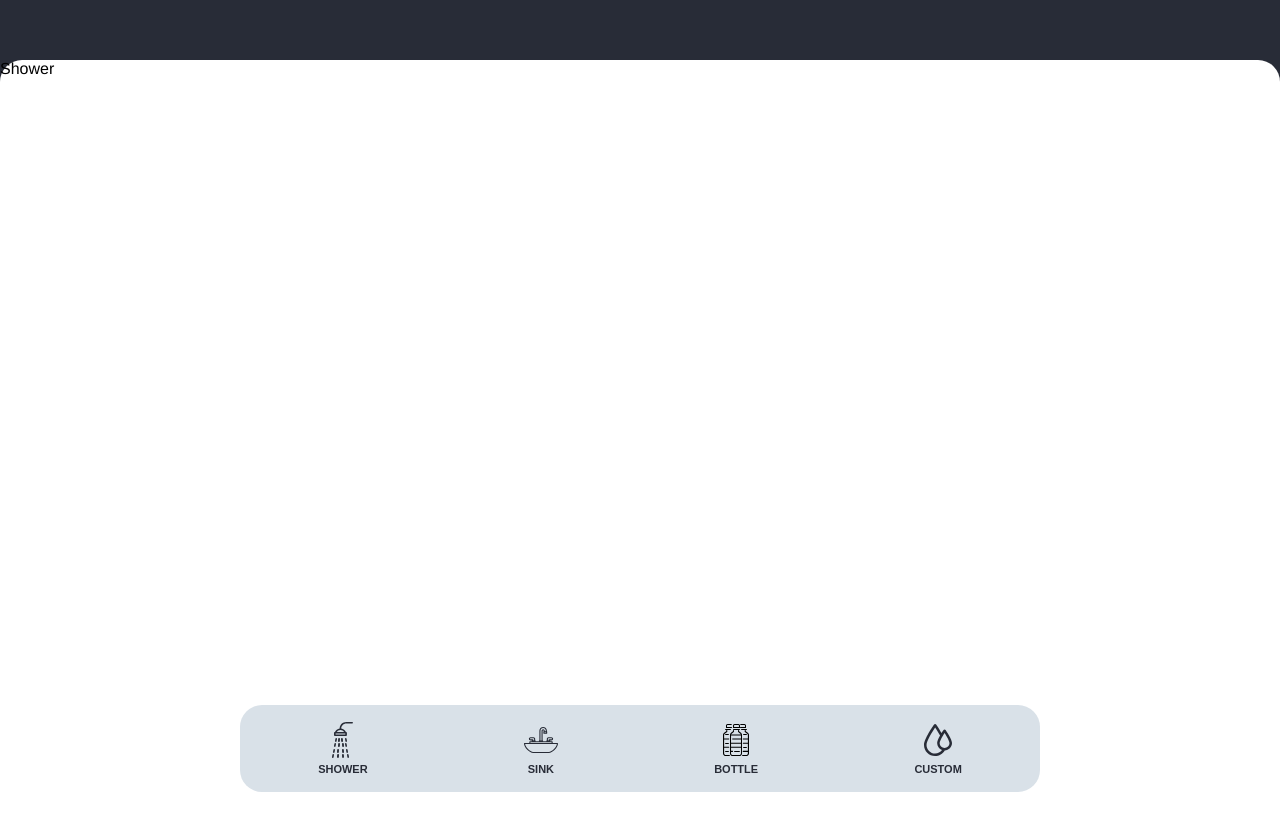
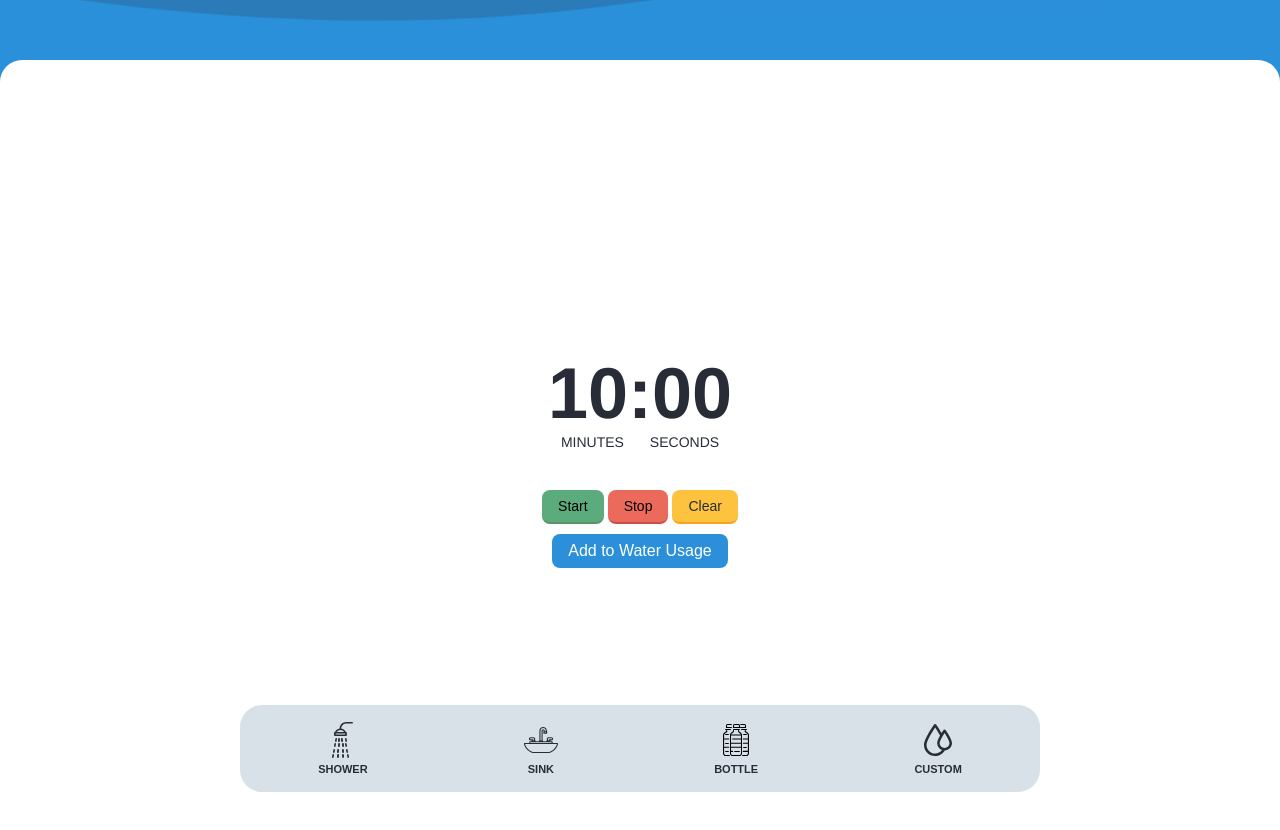
Before and after one commit to kylemcd/dripdrip, a React (Create React App) app: page / in a window 1280 px wide. Both pictures are taken after a click on the button "SHOWER". Shown: the top 830 px of the page. Built offline with nearby package versions, Linux system fonts and the light colour scheme.

Commit message:
Adds timer functionality, integrates global state deeper

```diff
--- a/src/components/Cup/index.js
+++ b/src/components/Cup/index.js
@@ -10,18 +10,30 @@ import {
   SupportingText
 } from './styled';
 
-// TODO: fetch these values
-const percentageRemaining = 70;
-const gallonsRemaining = 20;
+import {
+  WaterContext,
+  WaterConsumer
+} from '../../context';
 
 class Cup extends Component {
+
+  calculatePercentage = () => {
+    const { waterRemaining, waterTotal } = this.context;
+
+    const percentageRemaining = (waterRemaining / waterTotal) * 100;
+
+    return percentageRemaining;
+  }
+
   render() {
     return (
+      <WaterConsumer>
+        {({ waterRemaining }) => (
           <Container>
-        <Water percentageRemaining={percentageRemaining}>
+            <Water percentageRemaining={this.calculatePercentage()}>
               <TextContainer>
                 <NumberContainer>
-              <Number>{gallonsRemaining}</Number>
+                  <Number>{waterRemaining}</Number>
                   <Measurement>GAL</Measurement>
                 </NumberContainer>
                 <SupportingText>
@@ -30,8 +42,12 @@ class Cup extends Component {
               </TextContainer>
             </Water>
           </Container>
+        )}
+      </WaterConsumer>
     );
   }
 }
 
+Cup.contextType = WaterContext;
+
 export default Cup;
--- a/src/components/Dock/index.js
+++ b/src/components/Dock/index.js
@@ -16,24 +16,27 @@ import {
 } from '../../icons';
 
 import {
-  Modal
+  Modal,
+  SinkPanel,
+  ShowerPanel
 } from '../../components';
 
 import {
-  DockProvider,
   DockConsumer
-} from '../../context/DockContext';
+} from '../../context';
 
 class Dock extends Component {
 
   render() {
     return (
-      <DockProvider>
       <DockConsumer>
         {({ isModalVisible, activePanel, toggleModal }) => (
           <Container>
             <Modal isVisible={isModalVisible}>
-                {activePanel}
+              {activePanel === 'Shower' && <ShowerPanel/>}
+              {activePanel === 'Sink' && <SinkPanel/>}
+              {activePanel === 'Bottle' && 'Bottle'}
+              {activePanel === 'Custom' && 'Custom'}
             </Modal>
             <DockContainer>
               <DockItem onClick={() =>  toggleModal({
@@ -84,7 +87,6 @@ class Dock extends Component {
           </Container>
         )}
       </DockConsumer>
-      </DockProvider>
     );
   }
 }
--- /dev/null
+++ b/src/components/Panels/ShowerPanel/index.js
@@ -0,0 +1,39 @@
+import React, { Component, Fragment } from 'react';
+
+import {
+  Timer
+} from '../../../components';
+
+import {
+  WaterContext
+} from '../../../context';
+
+class ShowerPanel extends Component {
+
+
+  subtractFromTotal = (time) => {
+    const { updateWaterAmount } = this.context;
+
+    const gallonsPerSecond = 0.035;
+
+
+    const waterUsage = time * gallonsPerSecond;
+
+    updateWaterAmount(waterUsage);
+  }
+
+  render() {
+    return (
+      <Fragment>
+        <Timer
+          startTime={600}
+          onSubtract={this.subtractFromTotal.bind(this)}
+        />
+      </Fragment>
+    );
+  }
+}
+
+ShowerPanel.contextType = WaterContext;
+
+export default ShowerPanel;
--- /dev/null
+++ b/src/components/Panels/SinkPanel/index.js
@@ -0,0 +1,13 @@
+import React, { Component } from 'react';
+
+class SinkPanel extends Component {
+  render() {
+    return (
+      <div>
+        SinkPanel
+      </div>
+    );
+  }
+}
+
+export default SinkPanel;
--- /dev/null
+++ b/src/components/Timer/index.js
@@ -0,0 +1,115 @@
+import React, { Component } from 'react';
+
+import {
+  Container,
+  Time,
+  ButtonContainer,
+  TimeContainer,
+  TimeIndicator,
+  TimeIndicatorContainer,
+  TimerButton,
+  SubtractButton
+} from './styled';
+
+import {
+  DockContext
+} from '../../context';
+
+class Timer extends Component {
+
+  state = {
+    time: this.props.startTime,
+    isRunning: false,
+  }
+
+  // Declare interval out of state for easier clear
+  interval = null;
+
+  createInterval = () => {
+    return setInterval(this.updateTime, 1000)
+  }
+
+  updateTime = () => {
+    const { time : prevTime } = this.state;
+
+    const time = prevTime + 1
+
+    this.setState({
+      time
+    });
+  }
+
+  startTimer = () => {
+    this.interval = this.createInterval();
+  }
+
+  stopTimer = () => {
+    clearInterval(this.interval);
+  }
+
+  clearTimer = () => {
+    const { onChange } = this.props;
+    clearInterval(this.interval);
+    onChange(0)
+    this.setState({
+      time: 0
+    })
+  }
+
+  printTime = (time) => {
+    let minutes = Math.floor(time / 60);
+    let seconds = time - minutes * 60;
+
+    minutes = (minutes !== 0 ? (minutes <= 9 ? '0' + minutes : minutes) : '00');
+    seconds = (seconds <= 9 ? '0' + seconds : seconds)
+
+    return `${minutes}:${seconds}`;
+  }
+
+  subtractFromTotal = () =>{
+    const { onSubtract } = this.props;
+    const { time } = this.state;
+    const { closeModal } = this.context;
+
+    onSubtract(time);
+    this.setState({
+      time: 0
+    })
+    closeModal();
+  }
+
+  componentWillUnmount = () => {
+    clearInterval(this.interval);
+  }
+
+  render() {
+    const { time } = this.state;
+    return (
+      <Container>
+        <TimeContainer>
+          <Time>
+            {this.printTime(time)}
+          </Time>
+          <TimeIndicatorContainer>
+            <TimeIndicator>
+              Minutes
+            </TimeIndicator>
+            <TimeIndicator>
+              Seconds
+            </TimeIndicator>
+          </TimeIndicatorContainer>
+        </TimeContainer>
+        <ButtonContainer>
+          <TimerButton green onClick={() => this.startTimer()}>Start</TimerButton>
+          <TimerButton red onClick={() => this.stopTimer()}>Stop</TimerButton>
+          <TimerButton yellow onClick={() => this.clearTimer()}>Clear</TimerButton>
+        </ButtonContainer>
+        <SubtractButton onClick={() => this.subtractFromTotal()}>Add to Water Usage</SubtractButton>
+      </Container>
+    );
+  }
+}
+
+Timer.contextType = DockContext;
+
+export default Timer;
--- /dev/null
+++ b/src/components/Timer/styled.js
@@ -0,0 +1,92 @@
+import styled, { css } from 'styled-components';
+import { colors } from '../../utils';
+
+export const Container = styled.div`
+  align-items: center;
+  display: flex;
+  flex-direction: column;
+  justify-content: center;
+  height: 100%;
+`;
+
+export const Time = styled.h1`
+  color: ${colors.blackRock};
+  font-size: 72px;
+  margin: 0;
+`;
+
+export const TimeContainer = styled.div`
+  display: flex;
+  flex-direction: column;
+`;
+
+export const TimeIndicatorContainer = styled.div`
+  display: flex;
+  flex-direction: row;
+  justify-content: space-around;
+`;
+
+export const TimeIndicator = styled.div`
+  color: ${colors.blackRock};
+  font-size: 14px;
+  text-transform: uppercase;
+`;
+
+export const ButtonContainer = styled.div`
+  display: flex;
+  justify-content: center;
+  margin-top: 40px;
+`;
+
+export const TimerButton = styled.button`
+  border: none;
+  border-radius: 8px;
+  cursor: pointer;
+  font-size: 14px;
+  margin-right: 4px;
+  padding: 8px 16px;
+  transition: background-color 0.2s ease-in-out;
+
+  &:hover, &:focus {
+    opacity: 0.8;
+    outline: none;
+  }
+
+  &:last-child {
+    margin-right: 0;
+  }
+
+  ${props => props.green && css`
+    background-color: #5CAB7D;
+    border-bottom: 2px solid #5A9367;
+  `};
+
+  ${props => props.red && css`
+    background-color: #EC6A5C;
+    border-bottom: 2px solid #C65146;
+  `};
+
+  ${props => props.yellow && css`
+    background-color: #fdc23e;
+    border-bottom: 2px solid #f9a11b;
+    color: ${colors.blackRock};
+  `};
+`;
+
+export const SubtractButton = styled.button`
+  background-color: ${colors.summerSky};
+  border: none;
+  border-radius: 8px;
+  color: ${colors.white};
+  cursor: pointer;
+  font-size: 16px;
+  margin-top: 10px;
+  padding: 8px 16px;
+  transition: background-color 0.2s ease-in-out;
+
+  &:hover, &:focus {
+    opacity: 0.8;
+    outline: none;
+  }
+
+`;
--- a/src/components/index.js
+++ b/src/components/index.js
@@ -1,3 +1,8 @@
 export { default as Cup } from './Cup';
 export { default as Dock } from './Dock';
 export { default as Modal } from './Modal';
+export { default as Timer } from './Timer';
+
+// Panels
+export { default as ShowerPanel } from './Panels/ShowerPanel';
+export { default as SinkPanel } from './Panels/SinkPanel';
--- a/src/context/DockContext/index.js
+++ b/src/context/DockContext/index.js
@@ -1,9 +1,10 @@
 import React, { Component, createContext } from 'react';
 
-const DockContext = createContext({
+export const DockContext = createContext({
   isModalVisible: '',
   activePanel: '',
-  toggleModal: () => {}
+  toggleModal: () => {},
+  closeModal: () => {}
 })
 
 export class DockProvider extends Component {
@@ -22,13 +23,19 @@ export class DockProvider extends Component {
         isModalVisible
       })
     }
+  }
 
+  closeModal = () => {
+    this.setState(({
+      isModalVisible: false
+    }))
   }
 
   state = {
     isModalVisible: false,
     activePanel: null,
-    toggleModal: this.toggleModal
+    toggleModal: this.toggleModal,
+    closeModal: this.closeModal
   }
 
   render(){
--- /dev/null
+++ b/src/context/WaterContext/index.js
@@ -0,0 +1,38 @@
+import React, { Component, createContext } from 'react';
+
+export const WaterContext = createContext({
+  waterRemaining: '',
+  waterTotal: '',
+  updateWaterAmount: () => {}
+});
+
+export class WaterProvider extends Component {
+
+  updateWaterAmount = (gallons) => {
+    const { waterRemaining : prevWaterRemaining } = this.state;
+
+    const waterRemaining = Math.round((prevWaterRemaining - gallons) * 10) / 10;
+
+    this.setState({
+      waterRemaining
+    })
+  }
+
+  state = {
+    waterRemaining: 48,
+    // Update this with beginning user flow
+    waterTotal: 50,
+    updateWaterAmount: this.updateWaterAmount
+  }
+
+  render() {
+    const { children } = this.props;
+    return (
+      <WaterContext.Provider value={this.state}>
+        {children}
+      </WaterContext.Provider>
+    )
+  }
+}
+
+export const WaterConsumer = WaterContext.Consumer;
--- a/src/context/index.js
+++ b/src/context/index.js
@@ -1 +1,2 @@
-export { default as DockContext } from './DockContext';
+export { DockConsumer, DockContext, DockProvider } from './DockContext';
+export { WaterConsumer, WaterContext, WaterProvider } from './WaterContext';
--- a/src/pages/Dashboard/index.js
+++ b/src/pages/Dashboard/index.js
@@ -9,13 +9,22 @@ import {
   Dock
 } from '../../components';
 
+import {
+  WaterProvider,
+  DockProvider
+} from '../../context';
+
 class Dashboard extends Component {
   render() {
     return (
-      <PageContainer>
-        <Cup/>
-        <Dock/>
-      </PageContainer>
+      <DockProvider>
+        <WaterProvider>
+          <PageContainer>
+            <Cup/>
+            <Dock/>
+          </PageContainer>
+        </WaterProvider>
+      </DockProvider>
     );
   }
 }
```
Lines whose indentation alone changed are shown as unchanged.
